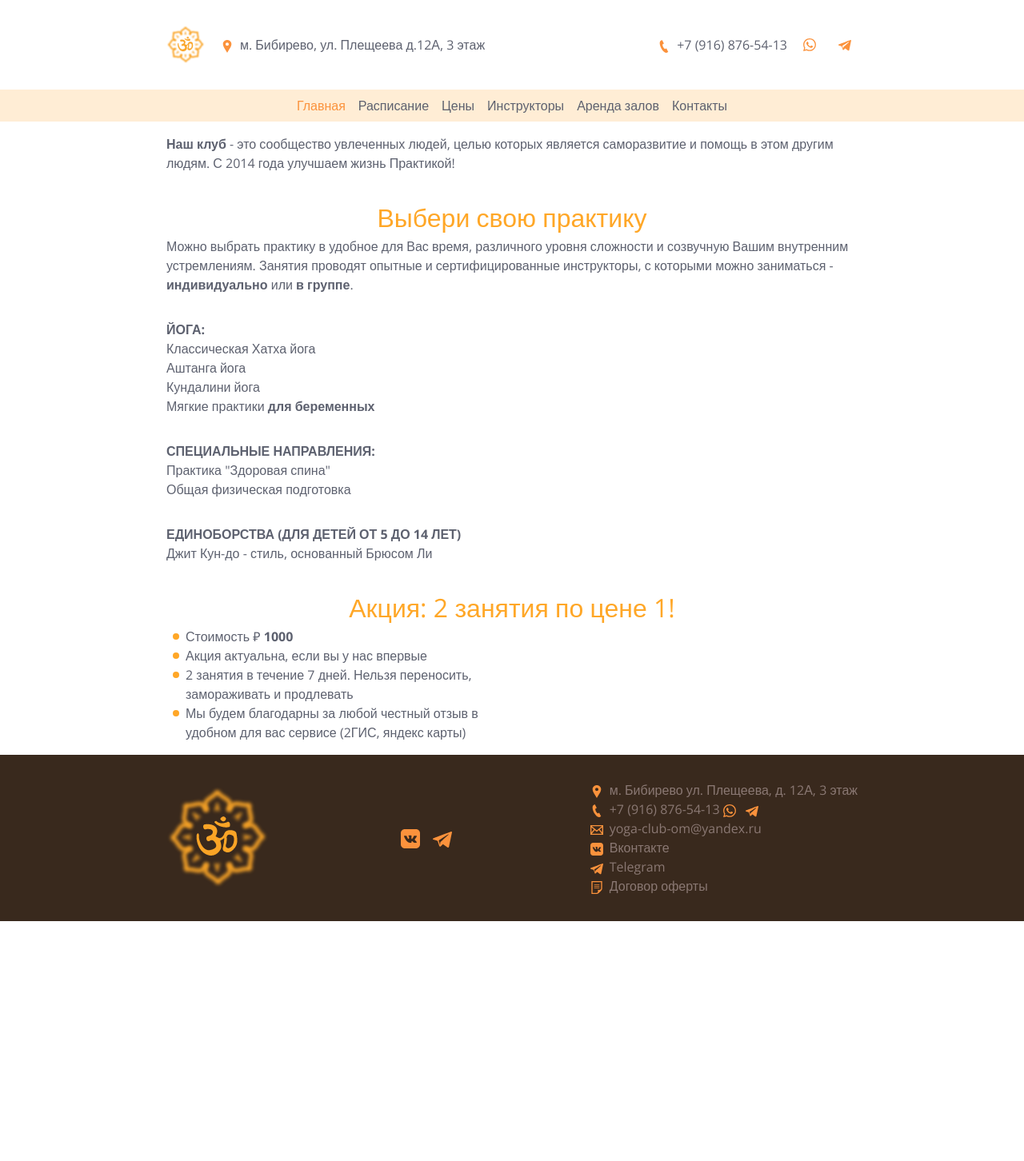
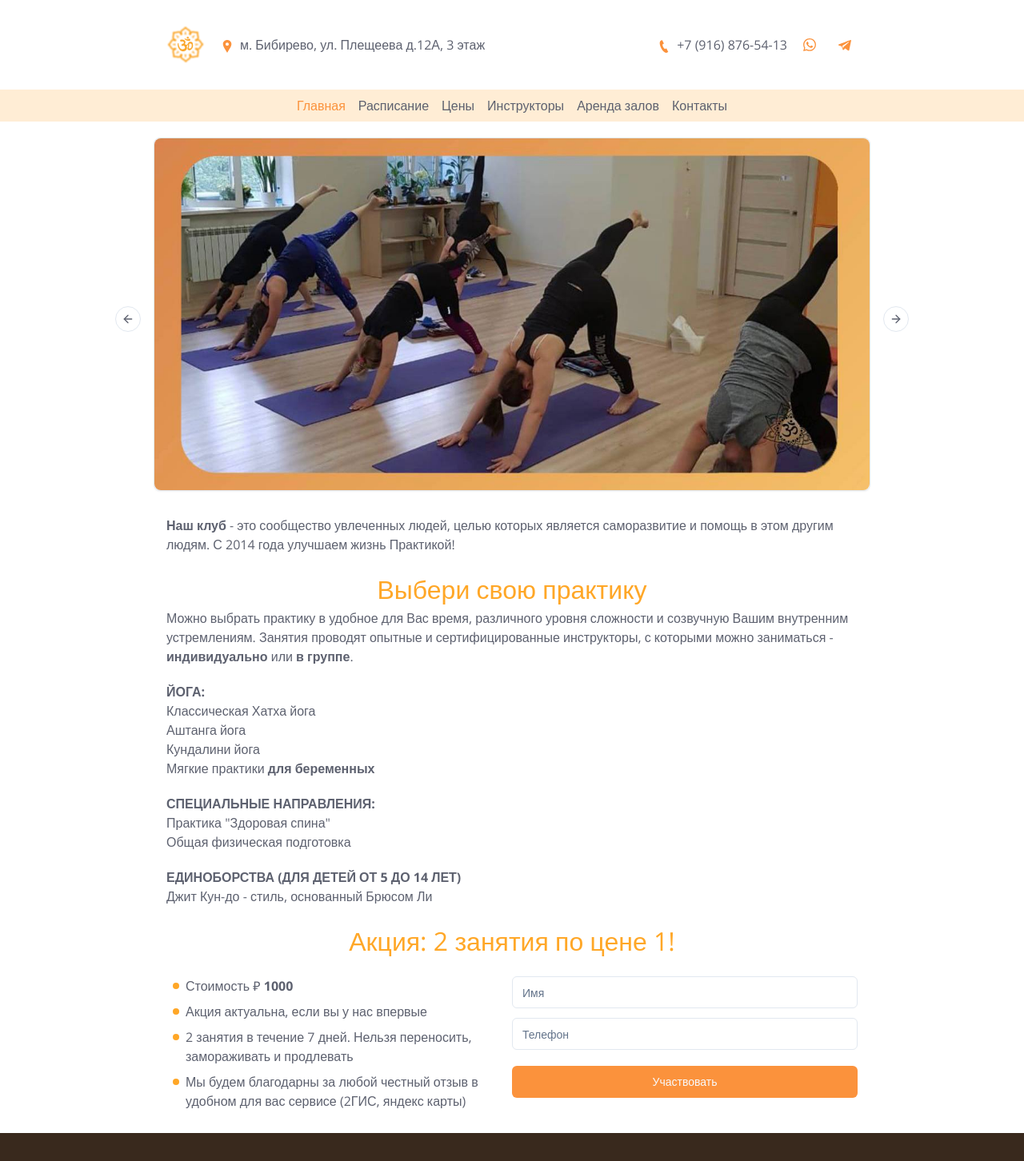
Before and after one commit to walborn/yogaclubom, a Next.js app: page / in a window 1280 px wide. Shown: the top 1452 px of the page at 80% size. Before the commit the page ends 1152 px from the top, so only its background shows below. Built offline with nearby package versions, Linux system fonts and the light colour scheme.

Commit message:
fix: unlimited

```diff
--- a/app/page.tsx
+++ b/app/page.tsx
@@ -1,18 +1,65 @@
-import { Suspense } from 'react'
+'use client'
+
+import React from 'react'
+import Autoplay from 'embla-carousel-autoplay'
 
 import { Container } from '@/components/Container'
 import { Title } from '@/components/Title'
 import { Unlimited } from '@/components/Unlimited'
+import { Card, CardContent } from '@/components/ui/card'
+
+import {
+  Carousel,
+  CarouselContent,
+  CarouselItem,
+  CarouselNext,
+  CarouselPrevious,
+} from '@/components/ui/carousel'
+
 interface Props {
   searchParams: any
 }
 
-const HomePage: React.FC<Props> = async props => {
-  const searchParams = await props.searchParams;
-  console.log(111, searchParams)
+const HomePage: React.FC<Props> = () => {
+  // const searchParams = await props.searchParams
+  // console.log(111, searchParams)
+  const plugin = React.useRef(
+    Autoplay({ delay: 4000, stopOnInteraction: true }),
+  )
   return (
-    <Container>
-      <div className="mx-4 [&>section]:py-4">
+    <Container className="mt-5">
+      <Carousel
+        plugins={[plugin.current]}
+        onMouseEnter={plugin.current.stop}
+        onMouseLeave={plugin.current.reset}
+        className="mb-5 rounded"
+      >
+        <CarouselContent>
+          {[
+            '/images/home/2-1.jpeg',
+            '/images/home/3-1.jpeg',
+            '/images/home/4.jpeg',
+            '/images/home/7.jpeg',
+            '/images/home/8.jpeg',
+            '/images/home/9.jpeg',
+            // '/images/home/11.jpeg',
+            // '/images/home/12.jpeg',
+            // '/images/home/16.jpeg',
+            // '/images/home/21.jpeg',
+          ].map((imageUrl) => (
+            <CarouselItem key={imageUrl}>
+              <Card>
+                <CardContent className="flex p-0 aspect-auto items-center justify-center">
+                  <img src={imageUrl} className="w-full rounded-lg" alt={imageUrl} />
+                </CardContent>
+              </Card>
+            </CarouselItem>
+          ))}
+        </CarouselContent>
+        <CarouselPrevious />
+        <CarouselNext />
+      </Carousel>
+      <div className="mx-4 mb-5 flex flex-col gap-5">
         <section>
           <strong>Наш клуб</strong> - это сообщество увлеченных людей,
         целью которых является саморазвитие и помощь в этом другим людям.
--- a/components/Unlimited.tsx
+++ b/components/Unlimited.tsx
@@ -14,15 +14,8 @@ import { Phone } from '@/components/icons/Phone'
 import { useParams, usePathname } from 'next/navigation'
 
 import { List } from '@/components/List'
-
-const navigation = [
-  { key: '', href: '', title: 'Главная' },
-  { key: 'schedule', href: 'schedule', title: 'Расписание' },
-  { key: 'prices', href: 'prices', title: 'Цены' },
-  { key: 'masters', href: 'masters', title: 'Инструкторы' },
-  { key: 'booking', href: 'booking', title: 'Аренда залов' },
-  { key: 'contacts', href: 'contacts', title: 'Контакты' },
-]
+import { Input } from '@/components/ui/input'
+import { Button } from '@/components/ui/button'
 
 interface Props {
   className?: string;
@@ -30,17 +23,33 @@ interface Props {
 
 export const Unlimited: React.FC<Props> = ({ className }) => {
   return (
-    <section className="flex">
-      <List className="flex-1">
-        <li>Стоимость ₽ <strong>1000</strong></li>
-        <li>Акция актуальна, если вы у нас впервые</li>
-        <li>2 занятия в течение 7 дней. Нельзя переносить, замораживать и продлевать</li>
-        <li>Мы будем благодарны за любой честный отзыв в удобном для вас сервисе (2ГИС, яндекс карты)</li>
+    <section className="md:flex mt-5">
+      <List className="flex-1 max-md:mb-5">
+        <li className="mb-2">Стоимость ₽ <strong>1000</strong></li>
+        <li className="mb-2">Акция актуальна, если вы у нас впервые</li>
+        <li className="mb-2">2 занятия в течение 7 дней. Нельзя переносить, замораживать и продлевать</li>
+        <li className="mb-2">Мы будем благодарны за любой честный отзыв в удобном для вас сервисе (2ГИС, яндекс карты)</li>
       </List>
-      <form className="flex-1">
-        <input />
-      </form>
 
+      <div className="flex-1">
+        <form className="flex flex-col gap-3 mb-5">
+          <Input
+            type="text"
+            placeholder="Имя"
+            onChange={(e) => console.log(e.target.value)}
+          />
+          <Input
+            type="text"
+            placeholder="Телефон"
+            onChange={(e) => console.log(e.target.value)}
+          />
+          <Button
+            className="mt-2 bg-brand-400 hover:bg-brand-400/90"
+          >
+            Участвовать
+          </Button>
+        </form>
+      </div>
     </section>
   )
 }
--- a/components/ui/button.tsx
+++ b/components/ui/button.tsx
@@ -30,7 +30,7 @@ const buttonVariants = cva(
       variant: 'default',
       size: 'default',
     },
-  }
+  },
 )
 
 export interface ButtonProps
@@ -49,7 +49,7 @@ const Button = React.forwardRef<HTMLButtonElement, ButtonProps>(
         {...props}
       />
     )
-  }
+  },
 )
 Button.displayName = 'Button'
 
--- a/components/ui/card.tsx
+++ b/components/ui/card.tsx
@@ -10,7 +10,7 @@ const Card = React.forwardRef<
     ref={ref}
     className={cn(
       'rounded-lg border bg-card text-card-foreground shadow-sm',
-      className
+      className,
     )}
     {...props}
   />
@@ -37,7 +37,7 @@ const CardTitle = React.forwardRef<
     ref={ref}
     className={cn(
       'text-2xl font-semibold leading-none tracking-tight',
-      className
+      className,
     )}
     {...props}
   />
--- /dev/null
+++ b/components/ui/input.tsx
@@ -0,0 +1,23 @@
+import * as React from 'react'
+
+import { cn } from '@/lib/utils'
+
+const Input = React.forwardRef<HTMLInputElement, React.InputHTMLAttributes<HTMLInputElement>>(
+  ({ className, type, ...props }, ref) => {
+    return (
+      <input
+        type={type}
+        className={cn(
+          'flex h-10 w-full rounded-md border border-input bg-background px-3 py-2 text-sm ring-offset-background file:border-0 file:bg-transparent file:text-sm file:font-medium placeholder:text-muted-foreground focus-visible:outline-none focus-visible:ring-2 focus-visible:ring-ring focus-visible:ring-offset-2 disabled:cursor-not-allowed disabled:opacity-50',
+          className,
+        )}
+        ref={ref}
+        {...props}
+      />
+    )
+  },
+)
+
+Input.displayName = 'Input'
+
+export { Input }
```
